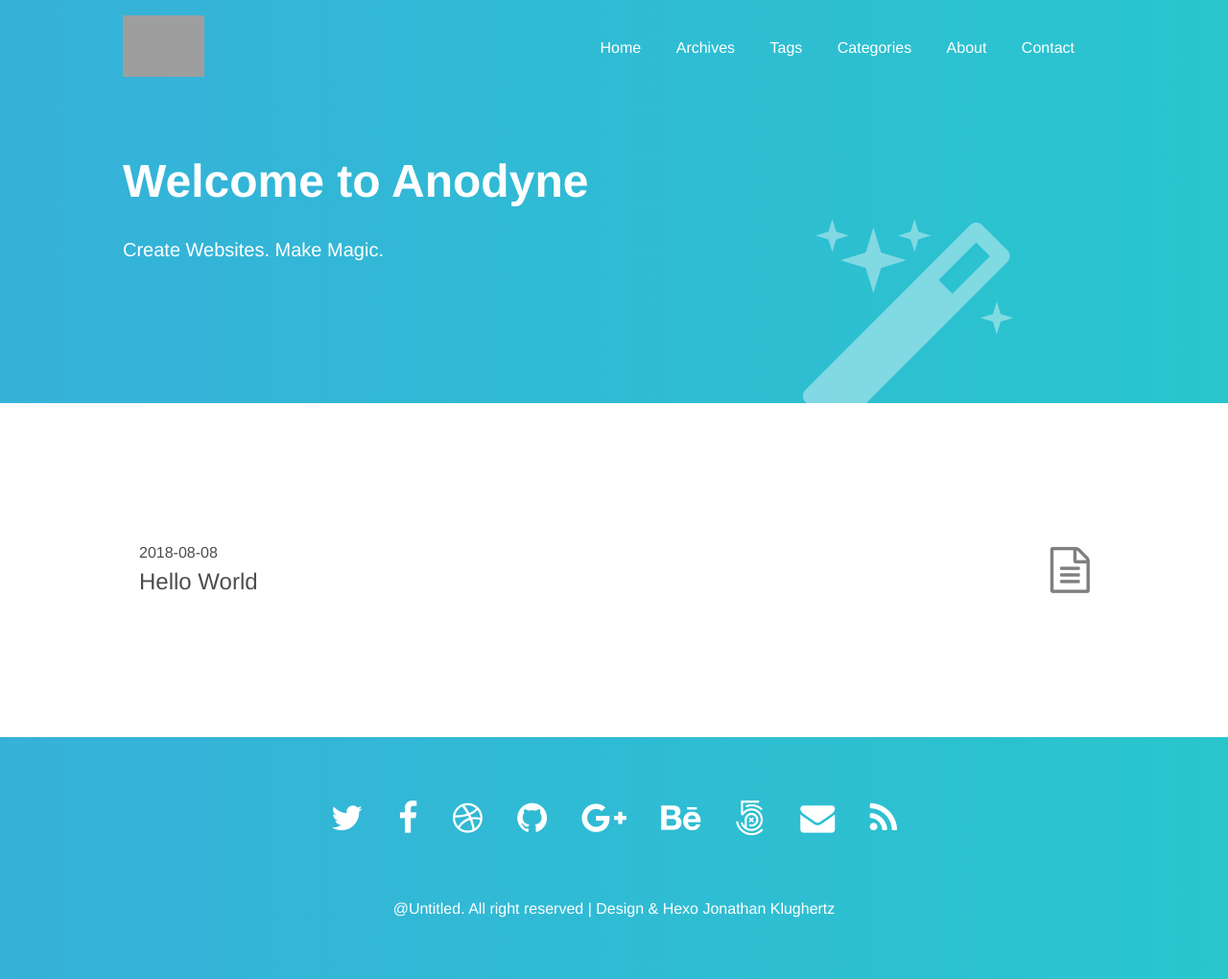
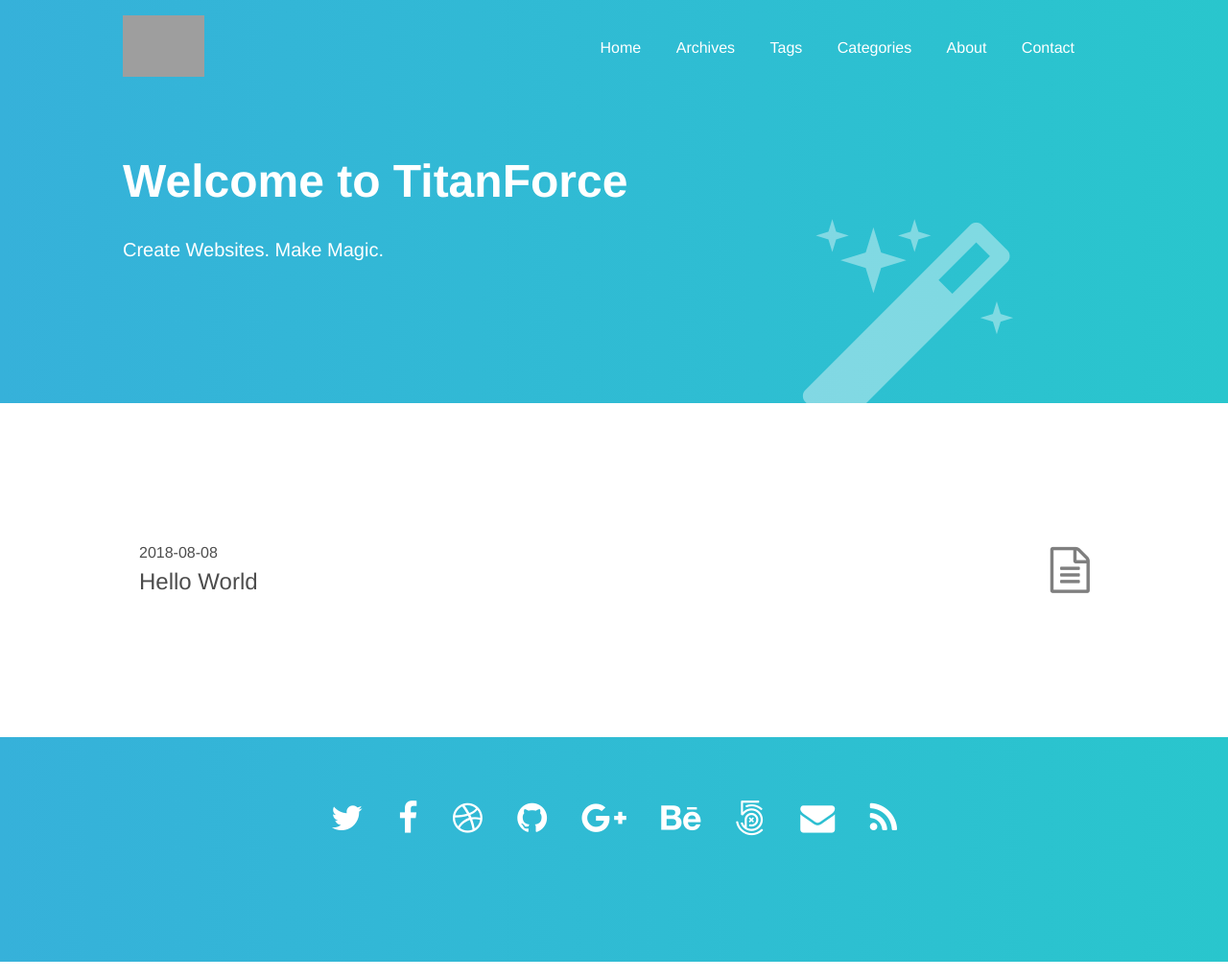
Before and after one commit to wood-zh/wood-zh.github.io, a plain HTML site: page index.html in a window 1280 px wide. Shown: the whole page at 96% size. Drawn offline with nearby package versions, Linux system fonts and the light colour scheme; grey boxes are pictures that could not be loaded.

Commit message:
Site updated: 2018-08-08 14:54:10

```diff
--- a/index.html
+++ b/index.html
@@ -120,7 +120,7 @@
     <!-- Title -->
     <div class="w-100 mw8 center vh-40 dt">
         <div class="dtc v-mid white">
-            <h1 class="f1-l f2-m tc tc-m tl-ns">Welcome to Anodyne</h1>
+            <h1 class="f1-l f2-m tc tc-m tl-ns">Welcome to TitanForce</h1>
             <p class="f4 fw3 pab-100px tc tc-m tl-ns">Create Websites. Make Magic.</p>
         </div>
     </div>
@@ -220,7 +220,7 @@
 
             </div>
             <div class="f6 f5-ns center tc white pt5 fw3">
-                @Untitled. All right reserved | Design & Hexo <a class="link dim white" href="http://www.codeblocq.com/">Jonathan Klughertz</a>
+
             </div>
         </div>
     </div>
```
Also changed, not shown: 2018/08/08/hello-world/index.html (+1 -1 lines), archives/2018/08/index.html (+1 -1 lines), archives/2018/index.html (+1 -1 lines), archives/index.html (+1 -1 lines).
